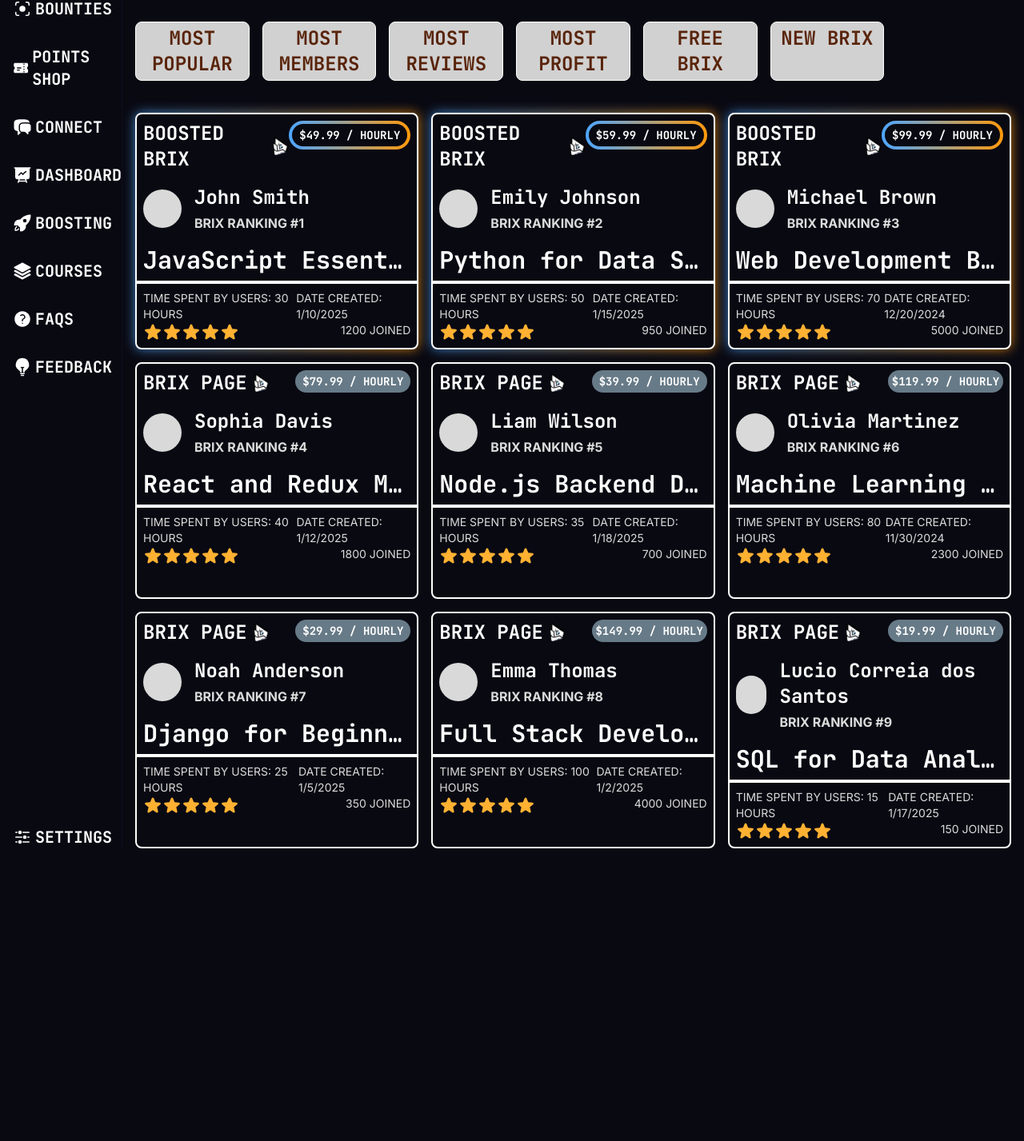
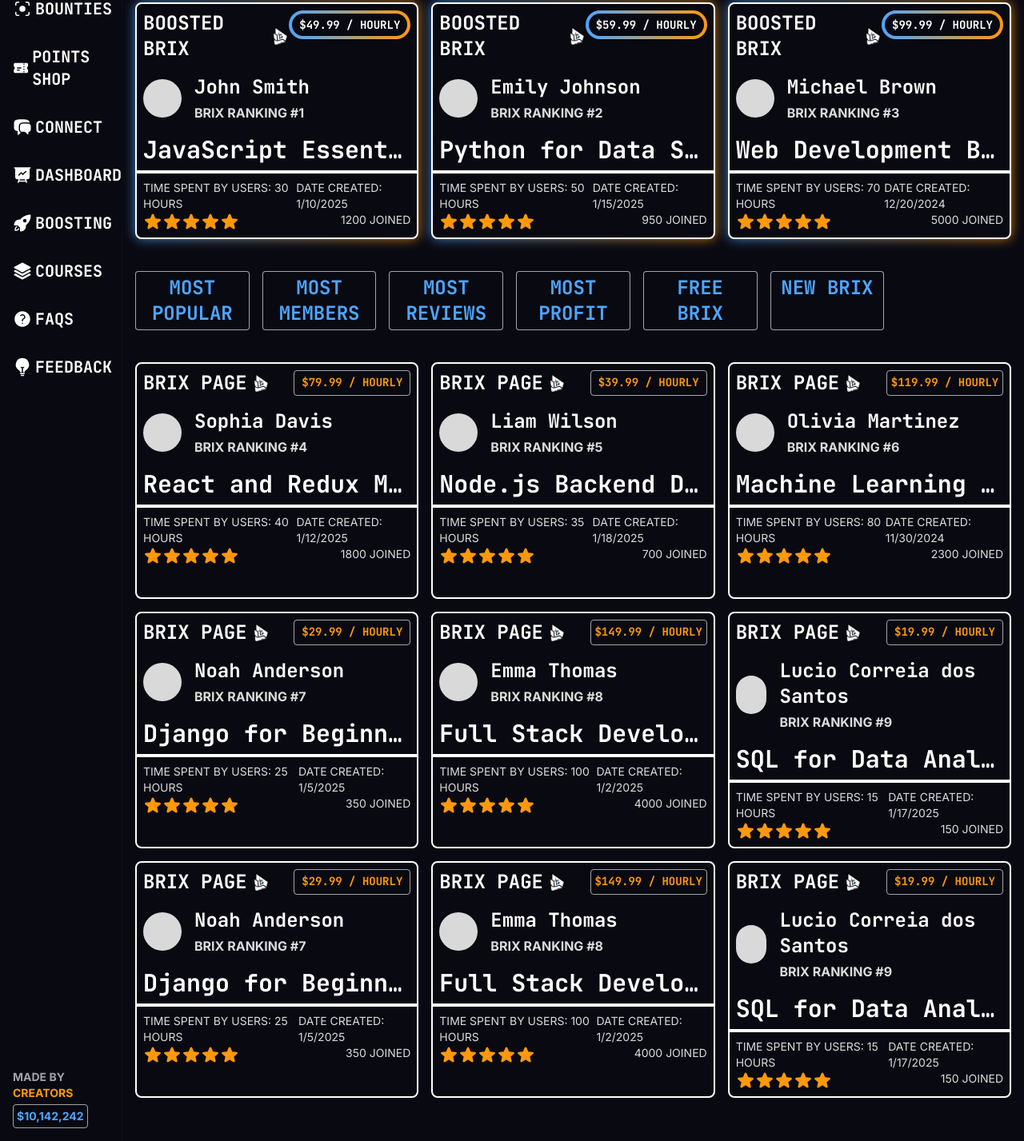
Before and after one commit to fundedbull/project-b, a Next.js app: page / in a window 1280 px wide. Shown: the part 199-1626 px from the top of the page at 80% size. Before the commit the page ends 1276 px from the top, so only its background shows below. Built offline with nearby package versions, Linux system fonts and the light colour scheme.

Commit message:
UI updates

```diff
--- a/src/app/page.tsx
+++ b/src/app/page.tsx
@@ -1,8 +1,9 @@
 import {
-  AdjustmentsHorizontalIcon,
   BookmarkIcon,
   ChatBubbleLeftRightIcon,
+  Cog6ToothIcon,
   LightBulbIcon,
+  MagnifyingGlassIcon,
   PresentationChartLineIcon,
   QuestionMarkCircleIcon,
   RocketLaunchIcon,
@@ -12,11 +13,16 @@ import {
 } from "@heroicons/react/24/solid";
 import Link from "next/link";
 
-import { JetBrains_Mono } from "next/font/google";
-import { BrixCard } from "@/components/BrixCard";
+import { JetBrains_Mono, Inter } from "next/font/google";
+import { BrixCard } from "@ui/BrixCard";
 import Navbar from "@ui/Navbar";
+import Pagination from "@ui/Pagination";
 
 const jb_mono = JetBrains_Mono({
+  subsets: ["latin"],
+});
+
+const inter = Inter({
   subsets: ["latin"],
 });
 
@@ -129,11 +135,47 @@ const data = [
     total_users: 150,
     boosted_member: false,
   },
+  {
+    author: "Noah Anderson",
+    ranking: 7,
+    course: "Django for Beginners",
+    price: 29.99,
+    rate: "hourly",
+    total_time: 25,
+    rating: 4.4,
+    created_at: new Date("2025-01-05T16:00:00Z"),
+    total_users: 350,
+    boosted_member: false,
+  },
+  {
+    author: "Emma Thomas",
+    ranking: 8,
+    course: "Full Stack Development",
+    price: 149.99,
+    rate: "hourly",
+    total_time: 100,
+    rating: 4.7,
+    created_at: new Date("2025-01-02T13:00:00Z"),
+    total_users: 4000,
+    boosted_member: false,
+  },
+  {
+    author: "Lucio Correia dos Santos",
+    ranking: 9,
+    course: "SQL for Data Analysis",
+    price: 19.99,
+    rate: "hourly",
+    total_time: 15,
+    rating: 4.2,
+    created_at: new Date("2025-01-17T09:00:00Z"),
+    total_users: 150,
+    boosted_member: false,
+  },
 ];
 
 export default function Home() {
   return (
-    <div className="min-h-screen p-4 flex flex-col gap-8">
+    <div className="min-h-screen  p-4 flex flex-col gap-8">
       <Navbar />
       <div className="flex flex-1 gap-4">
         {/* Sidebar */}
@@ -177,8 +219,18 @@ export default function Home() {
               <LightBulbIcon className="size-6" />
               <Link href="/">FEEDBACK</Link>
             </li>
-            <li className="flex gap-1 items-center mt-auto">
-              <AdjustmentsHorizontalIcon className="size-6" />
+            <li
+              className={`mt-auto flex flex-col gap-1 ${inter.className} text-zinc-400 uppercase text-sm`}
+            >
+              <p>
+                Made by <span className="text-orange">creators</span>
+              </p>
+              <p className="border border-[#ffffffa0] rounded p-1 w-fit text-blue">
+                $10,142,242
+              </p>
+            </li>
+            <li className="flex gap-1 items-center">
+              <Cog6ToothIcon className="size-6" />
               <Link href="/">SETTINGS</Link>
             </li>
           </ul>
@@ -186,7 +238,7 @@ export default function Home() {
 
         <div className="flex flex-col gap-2">
           <div
-            className={`${jb_mono.className} font-bold text-2xl grid grid-rows-2 grid-cols-7 h-fit w-full gap-4`}
+            className={`${jb_mono.className} font-bold text-2xl grid grid-rows-1 grid-cols-7 h-fit w-full gap-4`}
           >
             <Link href="/">ALL</Link>
             <Link href="/">BUSINESS</Link>
@@ -194,245 +246,101 @@ export default function Home() {
             <Link href="/">FINANCE</Link>
             <Link href="/">TECH</Link>
             <Link href="/">SALES</Link>
-            <form className="w-48">
+            <form className="w-48 flex items-center">
+              <MagnifyingGlassIcon className="size-6" />
               <input
-                placeholder="search"
+                placeholder="SEARCH"
                 className="bg-transparent border border-[#ffffff0a] w-full  rounded-lg"
               />
             </form>
+          </div>
+
+          <div className="grid grid-rows-1 grid-cols-3 gap-4 mt-6 mb-8">
+            {data.map((page, idx) =>
+              page.boosted_member ? (
+                <BrixCard
+                  key={idx}
+                  author={page.author}
+                  ranking={page.ranking}
+                  course={page.course}
+                  price={page.price}
+                  rate={page.rate}
+                  total_time={page.total_time}
+                  rating={page.rating}
+                  created_at={page.created_at}
+                  total_users={page.total_users}
+                  boosted_member={page.boosted_member}
+                />
+              ) : null
+            )}
+          </div>
+
+          <div
+            className={`${jb_mono.className} font-bold text-2xl grid grid-rows-1 grid-cols-7 h-fit w-full gap-4`}
+          >
             <Link
-              className="bg-[#D1D1D1] border border-white text-[#59240A] rounded-lg px-2 py-1 font-bold text-center"
+              className="bg-background border border-[#ffffffa0] text-blue rounded px-2 py-1 font-bold text-center"
               href="/"
             >
               MOST POPULAR
             </Link>
             <Link
-              className="bg-[#D1D1D1] border border-white text-[#59240A] rounded-lg px-2 py-1 font-bold text-center"
+              className="bg-background border border-[#ffffffa0] text-blue rounded px-2 py-1 font-bold text-center"
               href="/"
             >
               MOST MEMBERS
             </Link>
             <Link
-              className="bg-[#D1D1D1] border border-white text-[#59240A] rounded-lg px-2 py-1 font-bold text-center"
+              className="bg-background border border-[#ffffffa0] text-blue rounded px-2 py-1 font-bold text-center"
               href="/"
             >
               MOST REVIEWS
             </Link>
             <Link
-              className="bg-[#D1D1D1] border border-white text-[#59240A] rounded-lg px-2 py-1 font-bold text-center"
+              className="bg-background border border-[#ffffffa0] text-blue rounded px-2 py-1 font-bold text-center"
               href="/"
             >
               MOST PROFIT
             </Link>
             <Link
-              className="bg-[#D1D1D1] border border-white text-[#59240A] rounded-lg px-2 py-1 font-bold text-center"
+              className="bg-background border border-[#ffffffa0] text-blue rounded px-2 py-1 font-bold text-center"
               href="/"
             >
               FREE BRIX
             </Link>
             <Link
-              className="bg-[#D1D1D1] border border-white text-[#59240A] rounded-lg px-2 py-1 font-bold text-center"
+              className="bg-background border border-[#ffffffa0] text-blue rounded px-2 py-1 font-bold text-center"
               href="/"
             >
               NEW BRIX
             </Link>
           </div>
-          <div className="grid grid-rows-3 grid-cols-3 gap-4 mt-8">
-            {data.map((page, idx) => (
-              <BrixCard
-                key={idx}
-                author={page.author}
-                ranking={page.ranking}
-                course={page.course}
-                price={page.price}
-                rate={page.rate}
-                total_time={page.total_time}
-                rating={page.rating}
-                created_at={page.created_at}
-                total_users={page.total_users}
-                boosted_member={page.boosted_member}
-              />
-            ))}
+
+          <div className="grid grid-rows-2 grid-cols-3 gap-4 my-8">
+            {data.map((page, idx) =>
+              !page.boosted_member ? (
+                <BrixCard
+                  key={idx}
+                  author={page.author}
+                  ranking={page.ranking}
+                  course={page.course}
+                  price={page.price}
+                  rate={page.rate}
+                  total_time={page.total_time}
+                  rating={page.rating}
+                  created_at={page.created_at}
+                  total_users={page.total_users}
+                  boosted_member={page.boosted_member}
+                />
+              ) : null
+            )}
+          </div>
+
+          <div className="self-center mt-4">
+            <Pagination totalPages={10} currentPage={1} />
           </div>
         </div>
       </div>
     </div>
   );
 }
-
-// export default function Home() {
-//   return (
-//     <>
-//       <Navbar />
-//       <div className="flex flex-col items-center gap-3">
-//         {/* navbar */}
-//         <nav className="border-b-2 p-1 w-full">
-//           <ul className="flex flex-row text-5xl items-center justify-between uppercase">
-//             {/* <li><Link href="/all">All</Link></li> */}
-//             <li>
-//               <Text size="large">All</Text>
-//             </li>
-//             <li>
-//               <Text size="large">Business</Text>
-//             </li>
-//             <li>
-//               <Text size="large">Fitness</Text>
-//             </li>
-//             <li>
-//               <Text size="large">Finance</Text>
-//             </li>
-//             <li>
-//               <Text size="large">Tech</Text>
-//             </li>
-//             <li>
-//               <Text size="large">Sales</Text>
-//             </li>
-//             <li className="flex gap-2 items-center border-2 border-white rounded-full py-1 px-4 text-neutral-400">
-//               <MagnifyingGlassIcon className="size-6" />
-//               <Text size="large">Search here</Text>
-//             </li>
-//           </ul>
-//         </nav>
-//         {/* filter list */}
-//         <ul className="flex flex-row text-2xl w-full justify-between items-center gap-4">
-//           {/* make a css class for this */}
-//           <li className="bg-white transition duration-300 ease-in hover:bg-primary-400 text-black rounded-full p-2 pb-2  w-full text-center">
-//             <Text intent={"ui"}>Most Popular</Text>
-//           </li>
-//           <li className="bg-white rounded-full p-2 pb-2 text-black w-full text-center">
-//             <Text intent={"ui"}>Most Members</Text>
-//           </li>
-//           <li className="bg-white rounded-full p-2 pb-2 text-black w-full text-center">
-//             <Text intent={"ui"}>Most Reviews</Text>
-//           </li>
-
-//           <li className="bg-white rounded-full p-2 pb-2 text-black w-full text-center">
-//             <Text intent={"ui"}>Most Money Made</Text>
-//           </li>
-//           <li className="bg-white rounded-full p-2 pb-2 text-black w-full text-center">
-//             <Text intent={"ui"}>Free Brix&apos;s</Text>
-//           </li>
-
-//           <li className="bg-white rounded-full p-2 pb-2 text-black w-full text-center">
-//             <Text intent={"ui"}>New Brix&apos;s</Text>
-//           </li>
-//         </ul>
-//         {/* featured Brix pages */}
-
-//         {/* Yes Set up an eslint ;-; */}
-//         <div className="grid grid-cols-3 w-full gap-4">
-//           {data.map((brix, idx) => (
-//             <article
-//               key={idx}
-//               className={
-//                 brix.boosted_member
-//                   ? "relative bg-neutral-800 h-full border-2 border-white rounded-xl p-2 flex flex-col gap-4 uppercase  before:absolute before:inset-0 before:-z-10 before:block before:bg-gradient-to-r before:from-primary-400 before:to-secondary-400 before:blur"
-//                   : "h-full border-2 border-white rounded-xl p-2 flex flex-col gap-4 uppercase"
-//               }
-//             >
-//               <div className="flex justify-between items-center">
-//                 <div className="flex flex-row items-center gap-2">
-//                   <Text>
-//                     {brix.boosted_member ? "BOOSTED BRIX" : "BRIX PAGE"}
-//                   </Text>
-//                   <Image
-//                     src={brix_logo}
-//                     width={20}
-//                     height={20}
-//                     alt="brand logo"
-//                   />
-//                 </div>
-//                 {brix.boosted_member ? (
-//                   <div className="btn-primary">
-//                     <div className="relative rounded-full bg-neutral-800 px-2 py-1 text-center font-bold">
-//                       <Text intent={"ui"} size="small">
-//                         ${brix.price} / {brix.rate}
-//                       </Text>
-//                     </div>
-//                   </div>
-//                 ) : (
-//                   <div className="bg-primary-400 text-black flex justify-center items-center h-fit px-2 py-1 rounded-full">
-//                     <Text size="small">
-//                       ${brix.price} / {brix.rate}
-//                     </Text>
-//                   </div>
-//                 )}
-//               </div>
-//               <div className="flex gap-1 items-center">
-//                 <Image
-//                   src={logo}
-//                   className="rounded-full border-2 border-[#fffffffa]"
-//                   width={42}
-//                   height={42}
-//                   alt="brand logo"
-//                 />
-//                 <div className="flex flex-col">
-//                   <Text intent={"heading"}>{brix.author}</Text>
-//                   <Text intent={"heading"} size={"small"}>
-//                     <span className="text-neutral-400">
-//                       Brix Ranking #{brix.ranking}
-//                     </span>
-//                   </Text>
-//                 </div>
-//               </div>
-//               <Text intent={"heading"}>{brix.course}</Text>
-
-//               <div className="border-t border-[#fffffffa] w-full flex items-center justify-between">
-//                 <div className="mt-1 flex flex-col gap-1 items-center">
-//                   <Text size="small">
-//                     <span className="text-neutral-400">
-//                       Time spent by users
-//                     </span>
-//                   </Text>
-//                   <Text size="small">
-//                     <span className="text-neutral-400">
-//                       {brix.total_time} minutes
-//                     </span>
-//                   </Text>
-//                   <div className="flex">
-//                     {Array.from({ length: Math.ceil(brix.rating) }).map((i) => (
-//                       <svg
-//                         xmlns="http://www.w3.org/2000/svg"
-//                         fill="none"
-//                         viewBox="0 0 24 24"
-//                         strokeWidth={1.5}
-//                         stroke="currentColor"
-//                         key={i as unknown as number}
-//                         className="size-6 stroke-secondary-400 fill-secondary-400"
-//                       >
-//                         <path
-//                           strokeLinecap="round"
-//                           strokeLinejoin="round"
-//                           d="M11.48 3.499a.562.562 0 0 1 1.04 0l2.125 5.111a.563.563 0 0 0 .475.345l5.518.442c.499.04.701.663.321.988l-4.204 3.602a.563.563 0 0 0-.182.557l1.285 5.385a.562.562 0 0 1-.84.61l-4.725-2.885a.562.562 0 0 0-.586 0L6.982 20.54a.562.562 0 0 1-.84-.61l1.285-5.386a.562.562 0 0 0-.182-.557l-4.204-3.602a.562.562 0 0 1 .321-.988l5.518-.442a.563.563 0 0 0 .475-.345L11.48 3.5Z"
-//                         />
-//                       </svg>
-//                     ))}
-//                   </div>
-//                 </div>
-
-//                 <div className="flex flex-col gap-1 items-center">
-//                   <Text size={"small"}>
-//                     <span className="text-neutral-400">DATE CREATED</span>
-//                   </Text>
-//                   <Text size={"small"}>
-//                     <span className="text-neutral-400">
-//                       {brix.created_at.toLocaleDateString()}
-//                     </span>
-//                   </Text>
-//                   <Text size={"small"}>
-//                     <span className="text-neutral-400">
-//                       {brix.total_users} Joined
-//                     </span>
-//                   </Text>
-//                 </div>
-//               </div>
-//             </article>
-//           ))}
-//         </div>
-//       </div>
-//       <div className="flex items-center justify-center my-16">
-//         <CardSlideShow />
-//       </div>
-//     </>
-//   );
-// }
--- a/src/components/BrixCard.tsx
+++ b/src/components/ui/BrixCard.tsx
@@ -52,11 +52,15 @@ export function BrixCard({
           <Image src={brix_logo} width={20} height={20} alt={"logo"} />
         </div>
 
-        <div className={boosted_member ? "btn-primary" : ""}>
+        <div
+          className={
+            boosted_member
+              ? "btn-primary"
+              : "border border-[#ffffffa0] rounded w-fit text-orange"
+          }
+        >
           <p
-            className={`relative z-10  font-bold text-sm  w-36 py-1 rounded-full ${
-              boosted_member ? "bg-background" : "bg-[#677A87]"
-            } text-center uppercase`}
+            className={`relative z-10  font-bold text-sm  w-36 py-1 rounded-full bg-background text-center uppercase`}
           >
             ${price} / {rate}
           </p>
@@ -80,7 +84,7 @@ export function BrixCard({
           </p>
           <div className="flex">
             {[1, 2, 3, 4, 5].map((v) => (
-              <StarIcon key={v} className="size-6 fill-secondary-400" />
+              <StarIcon key={v} className="size-6 fill-orange" />
             ))}
           </div>
         </div>
--- /dev/null
+++ b/src/components/ui/Pagination.tsx
@@ -0,0 +1,92 @@
+"use client";
+
+import { ArrowLeftIcon, ArrowRightIcon } from "@heroicons/react/24/solid";
+import { useRouter, useSearchParams } from "next/navigation";
+
+interface PaginationProps {
+  totalPages: number;
+  currentPage: number;
+}
+
+const Pagination: React.FC<PaginationProps> = ({ totalPages, currentPage }) => {
+  const router = useRouter();
+  const searchParams = useSearchParams();
+
+  const changePage = (newPage: number) => {
+    if (newPage < 1 || newPage > totalPages) return;
+
+    const params = new URLSearchParams(searchParams.toString());
+    params.set("page", newPage.toString());
+
+    router.push(`?${params.toString()}`, { scroll: false });
+  };
+
+  const getPageNumbers = (): (number | string)[] => {
+    const pages: (number | string)[] = [];
+    const maxVisiblePages = 5; // Number of visible pages before showing "..."
+
+    if (totalPages <= maxVisiblePages + 2) {
+      return Array.from({ length: totalPages }, (_, i) => i + 1);
+    }
+
+    pages.push(1);
+    if (currentPage > 3) pages.push("...");
+
+    const start = Math.max(2, currentPage - 1);
+    const end = Math.min(totalPages - 1, currentPage + 1);
+
+    for (let i = start; i <= end; i++) {
+      pages.push(i);
+    }
+
+    if (currentPage < totalPages - 2) pages.push("...");
+    pages.push(totalPages);
+
+    return pages;
+  };
+
+  return (
+    <div className="flex items-center space-x-2">
+      {/* Previous Button */}
+      <button
+        onClick={() => changePage(currentPage - 1)}
+        disabled={currentPage <= 1}
+        className="px-3 py-2 rounded border border-gray-600 text-gray-300 hover:bg-gray-700 disabled:opacity-50"
+      >
+        <ArrowLeftIcon className="size-6" />
+      </button>
+
+      {/* Page Numbers */}
+      {getPageNumbers().map((page, index) =>
+        typeof page === "number" ? (
+          <button
+            key={index}
+            onClick={() => changePage(page)}
+            className={`px-3 py-2 rounded border ${
+              page === currentPage
+                ? "border-white text-white bg-gray-800"
+                : "border-gray-600 text-gray-300 hover:bg-gray-700"
+            }`}
+          >
+            {page}
+          </button>
+        ) : (
+          <span key={index} className="px-3 py-2 text-gray-400">
+            {page}
+          </span>
+        )
+      )}
+
+      {/* Next Button */}
+      <button
+        onClick={() => changePage(currentPage + 1)}
+        disabled={currentPage >= totalPages}
+        className="px-3 py-2 rounded border border-gray-600 text-gray-300 hover:bg-gray-700 disabled:opacity-50"
+      >
+        <ArrowRightIcon className="size-6" />
+      </button>
+    </div>
+  );
+};
+
+export default Pagination;
```
